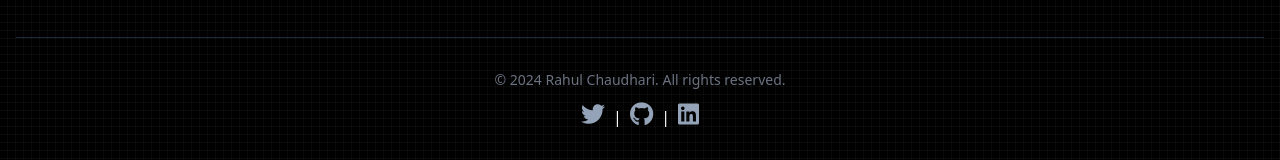
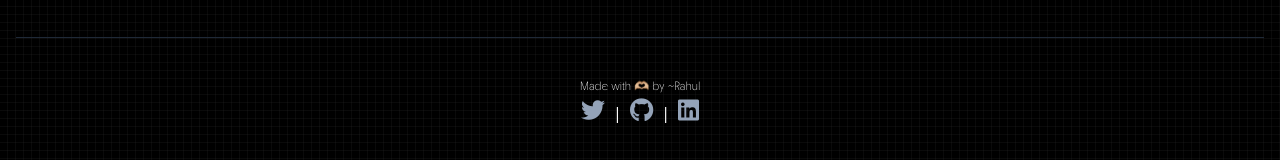
Before and after one commit to rahulchaudhari06/papersearch, a React (Vite) app: page / in a window 1280 px wide. Shown: the part 338-498 px from the top of the page. Built offline with nearby package versions, Linux system fonts and the light colour scheme; no server answers; a web font is replaced by a local one.

Commit message:
footer change
Signed-off-by: Rahul Chaudhari_ <rahulgc545@gmail.com>

```diff
--- a/package.json
+++ b/package.json
@@ -13,6 +13,7 @@
     "clsx": "^2.1.1",
     "framer-motion": "^11.11.17",
     "mini-svg-data-uri": "^1.4.4",
+    "noisejs": "^2.1.0",
     "react": "^18.3.1",
     "react-dom": "^18.3.1",
     "tailwind-merge": "^2.5.4"
--- a/src/App.jsx
+++ b/src/App.jsx
@@ -202,11 +202,10 @@ function App() {
         </main>
 
         <footer className="text-center py-6 md:py-8 border-t border-gray-800 mt-8 md:mt-12">
-          <p className="text-gray-500 text-xs md:text-sm">
-            &copy; {new Date().getFullYear()} Rahul Chaudhari. All rights
-            reserved.
-          </p>
           <p className="mt-2 text-sm md:text-base">
+            <p className="text-xs font-thin font-Neighbor">
+              Made with 🫶🏼 by ~Rahul
+            </p>
             <a
               href="https://twitter.com/cipherotaku04"
               target="_blank"
```
Also changed, not shown: 1 other file (tests, documents, lock files or other folders).
